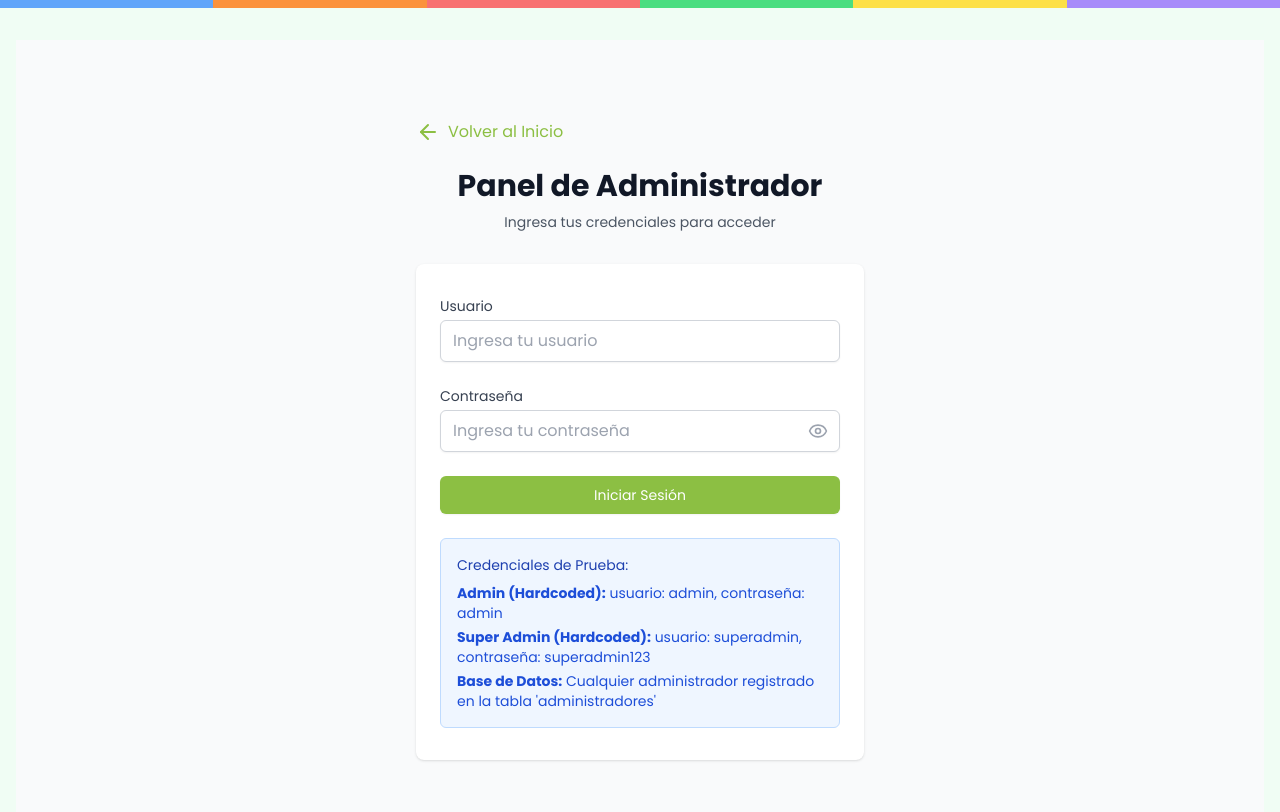
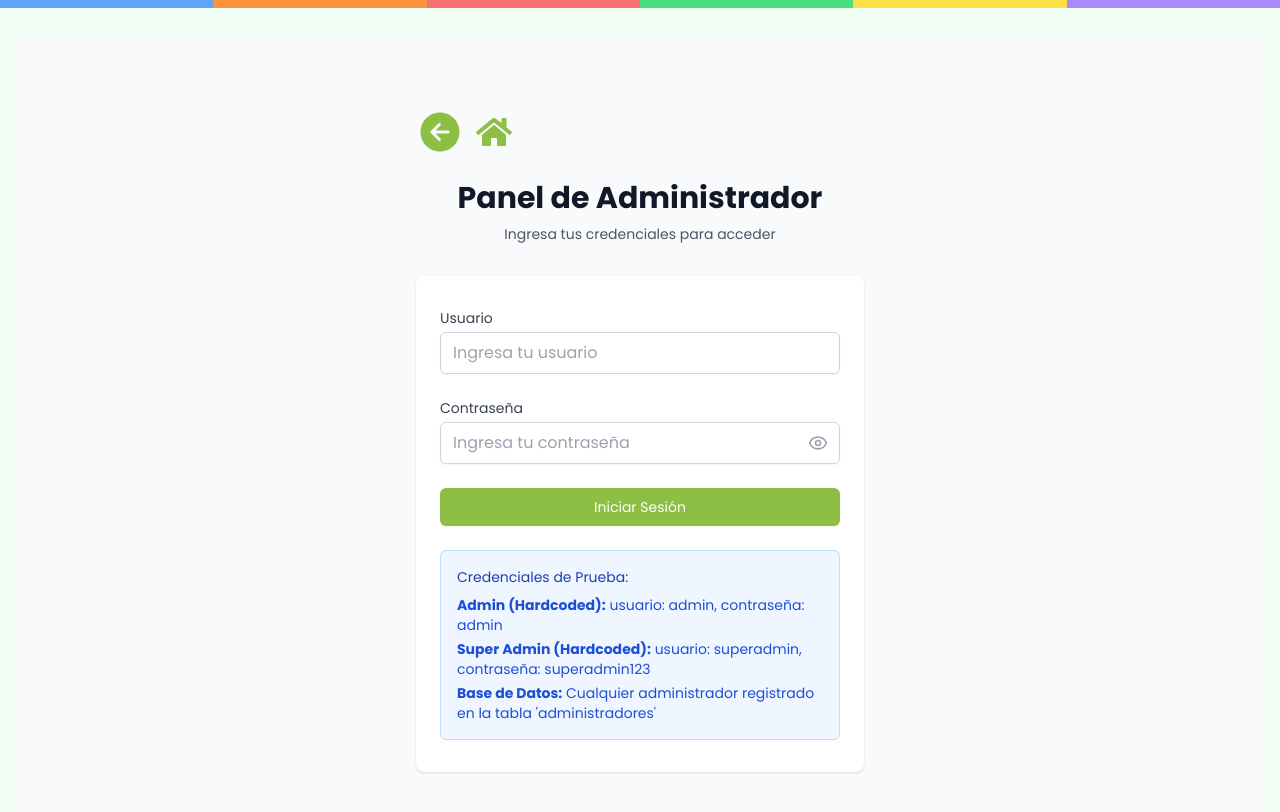
Before and after one commit to matiias793/Calculadora-2.0, a Next.js app: page /admin in a window 1280 px wide. Shown: the top 812 px of the page. Built offline with nearby package versions, Linux system fonts and the light colour scheme.

Commit message:
Agregar sistema de navegación mejorado con botones de volver atrás e inicio

```diff
--- a/src/app/[option]/page.tsx
+++ b/src/app/[option]/page.tsx
@@ -1,7 +1,7 @@
 import ListadoCopaLeche from "@/components/opciones/ListadoCopaLeche";
 import ListadoRecetas from "@/components/opciones/ListadoRecetas";
 import ListadoRecetasAlmuerzo from "@/components/opciones/ListadoRecetasAlmuerzo";
-import BackButton from "@/components/shared/BackButton";
+import NavigationButtons from "@/components/shared/NavigationButtons";
 import { Metadata } from "next";
 
 interface Props {
@@ -26,7 +26,7 @@ const page = ( { params } : Props ) => {
     <div className="mx-auto max-w-screen-xl w-full px-2 sm:px-4">
         <span className="font-bold text-2xl sm:text-3xl text-logoGreen text-center mt-4 sm:mt-5 w-full flex flex-col">
             <span className="pl-2 sm:pl-4 md:pl-20 lg:pl-32 flex flex-col items-start justify-start mb-4">
-              <BackButton/>
+              <NavigationButtons />
             </span>
             { params.option === 'desayunos-meriendas' && 'Desayunos y meriendas' }
             { params.option === 'almuerzos-cenas' && 'Almuerzos y cenas' }
--- a/src/app/actualizar-datos/page.tsx
+++ b/src/app/actualizar-datos/page.tsx
@@ -1,7 +1,7 @@
 'use client';
 
 import { useState, useEffect } from 'react';
-import BackButton from '@/components/shared/BackButton';
+import NavigationButtons from '@/components/shared/NavigationButtons';
 import { authService, uniformeService, User as SupabaseUser, Uniforme } from '@/lib/supabase';
 import { generarOpcionesEscuelas, validarEscuela, formatearNumeroEscuela } from '@/utils/escuelas-por-departamento';
 
@@ -353,7 +353,9 @@ export default function ActualizarDatos() {
   return (
     <div className="min-h-screen bg-gray-50 py-8">
       <div className="max-w-2xl mx-auto px-4">
-        <BackButton href="/otras-funciones" />
+        <div className="mb-6">
+          <NavigationButtons />
+        </div>
 
         <div className="bg-white rounded-lg shadow-md p-6 mt-6">
           <h1 className="text-3xl font-bold text-center text-logoGreen mb-8">
--- a/src/app/admin/dashboard/page.tsx
+++ b/src/app/admin/dashboard/page.tsx
@@ -5,6 +5,7 @@ import Link from 'next/link';
 import { ArrowLeft, Search, Edit, Trash2, Plus, LogOut, Eye, EyeOff, Users, Shirt, Download, Filter } from 'lucide-react';
 import { authService, uniformeService, User, UniformeConUsuario } from '@/lib/supabase';
 import AdminProtected from '@/components/shared/AdminProtected';
+import NavigationButtons from '@/components/shared/NavigationButtons';
 import { generarOpcionesEscuelas } from '@/utils/escuelas-por-departamento';
 
 // Lista de los 19 departamentos de Uruguay
@@ -416,10 +417,9 @@ const AdminDashboard = () => {
         {/* Header */}
         <div className="flex flex-col sm:flex-row justify-between items-start sm:items-center mb-8 gap-4">
           <div className="flex flex-col sm:flex-row items-start sm:items-center w-full sm:w-auto">
-            <Link href="/" className="flex items-center text-logoGreen hover:underline mb-4 sm:mb-0 sm:mr-6">
-              <ArrowLeft className="mr-2" />
-              Volver al Inicio
-            </Link>
+            <div className="mb-4 sm:mb-0 sm:mr-6">
+              <NavigationButtons />
+            </div>
             <div className="text-center sm:text-left">
               <h1 className="text-2xl sm:text-3xl font-bold text-gray-900">Panel de Administrador</h1>
               <p className="text-gray-600 text-sm sm:text-base">Gestión de usuarios registrados</p>
--- a/src/app/admin/page.tsx
+++ b/src/app/admin/page.tsx
@@ -4,6 +4,7 @@ import { useState } from 'react';
 import { useRouter } from 'next/navigation';
 import Link from 'next/link';
 import { ArrowLeft, Eye, EyeOff } from 'lucide-react';
+import NavigationButtons from '@/components/shared/NavigationButtons';
 
 const AdminLogin = () => {
   const [credentials, setCredentials] = useState({
@@ -93,10 +94,9 @@ const AdminLogin = () => {
     <div className="min-h-screen bg-gray-50 flex items-center justify-center py-12 px-4 sm:px-6 lg:px-8">
       <div className="max-w-md w-full space-y-8">
         <div>
-          <Link href="/" className="flex items-center text-logoGreen hover:underline mb-6">
-            <ArrowLeft className="mr-2" />
-            Volver al Inicio
-          </Link>
+          <div className="mb-6">
+            <NavigationButtons />
+          </div>
 
           <div className="text-center">
             <h2 className="mt-6 text-3xl font-extrabold text-gray-900">
--- a/src/app/otras-funciones/page.tsx
+++ b/src/app/otras-funciones/page.tsx
@@ -4,7 +4,7 @@ import { ArrowLeft } from 'lucide-react';
 import { useState } from 'react';
 import Image from 'next/image';
 import OptionCard from "@/components/main/OptionCard";
-import BackButton from "@/components/shared/BackButton";
+import NavigationButtons from "@/components/shared/NavigationButtons";
 
 const otrasOpciones = [
   {
@@ -38,7 +38,7 @@ const OtrasFunciones = () => {
     <div className="mx-auto max-w-screen-xl px-2 sm:px-4 w-full mt-6 sm:mt-10">
       <div className="flex flex-col items-start">
         <span className="pl-2 sm:pl-4 md:pl-20 lg:pl-32 flex flex-col items-start justify-start mb-4">
-          <BackButton/>
+          <NavigationButtons />
         </span>
       </div>
 
--- a/src/app/servicio-alimentacion/page.tsx
+++ b/src/app/servicio-alimentacion/page.tsx
@@ -1,6 +1,6 @@
 import Image from "next/image";
 import OptionCard from "@/components/main/OptionCard";
-import BackButton from "@/components/shared/BackButton";
+import NavigationButtons from "@/components/shared/NavigationButtons";
 
 const options = [
   {
@@ -58,7 +58,7 @@ export default function ServicioAlimentacion() {
     <div className="mx-auto max-w-screen-xl px-2 sm:px-4 w-full mt-6 sm:mt-10">
       <div className="flex flex-col items-start">
         <span className="pl-2 sm:pl-4 md:pl-20 lg:pl-32 flex flex-col items-start justify-start mb-4">
-          <BackButton/>
+          <NavigationButtons />
         </span>
       </div>
       <span className="font-bold text-2xl sm:text-3xl text-logoGreen text-center mt-4 sm:mt-5 w-full flex flex-col">
--- a/src/components/recetas/RecetaGrid.tsx
+++ b/src/components/recetas/RecetaGrid.tsx
@@ -10,7 +10,7 @@ import { FaShoppingBasket, FaTasks, FaVideo } from "react-icons/fa"
 import ProcedimientoCard from './ProcedimientoCard'
 import TipsVariantesCol from './TipsVariantesCol'
 import { Procedimiento } from '@/models/Procedimiento'
-import BackButton from '../shared/BackButton'
+import NavigationButtons from '../shared/NavigationButtons'
 import VideosContainer from './VideosContainer'
 import UnidadesCard from './UnidadesCard'
 import { UnidadMasa } from '@/utils/enums/unidad-masa'
@@ -94,7 +94,7 @@ const RecetaGrid = ( { receta, procedimiento, isAlmuerzo }: Props ) => {
         <div className="mx-auto max-w-screen-xl w-full px-2 sm:px-4">
             <span className="font-bold text-2xl sm:text-3xl text-logoGreen text-center mt-4 sm:mt-5 w-full flex flex-col h-auto">
                 <span className="flex flex-col items-start justify-start mb-4">
-                    <BackButton />
+                    <NavigationButtons />
                 </span>
                 <span className='text-center w-full'>
                     {receta.title}
--- /dev/null
+++ b/src/components/shared/NavigationButtons.tsx
@@ -0,0 +1,47 @@
+'use client';
+
+import { IoArrowBackCircle } from "react-icons/io5";
+import { FaHome } from "react-icons/fa";
+import Link from "next/link";
+
+interface NavigationButtonsProps {
+  showBack?: boolean;
+  showHome?: boolean;
+  homeUrl?: string;
+}
+
+const NavigationButtons = ({
+  showBack = true,
+  showHome = true,
+  homeUrl = "/"
+}: NavigationButtonsProps) => {
+  const handleBack = () => {
+    window.history.back();
+  };
+
+  return (
+    <div className="flex items-center gap-3">
+      {showBack && (
+        <button
+          onClick={handleBack}
+          className="flex items-center text-logoGreen hover:text-logoGreenHover transition-colors duration-200"
+          title="Volver atrás"
+        >
+          <IoArrowBackCircle className="text-4xl sm:text-5xl" />
+        </button>
+      )}
+
+      {showHome && (
+        <Link
+          href={homeUrl}
+          className="flex items-center text-logoGreen hover:text-logoGreenHover transition-colors duration-200"
+          title="Ir al inicio"
+        >
+          <FaHome className="text-3xl sm:text-4xl" />
+        </Link>
+      )}
+    </div>
+  );
+};
+
+export default NavigationButtons;
```
